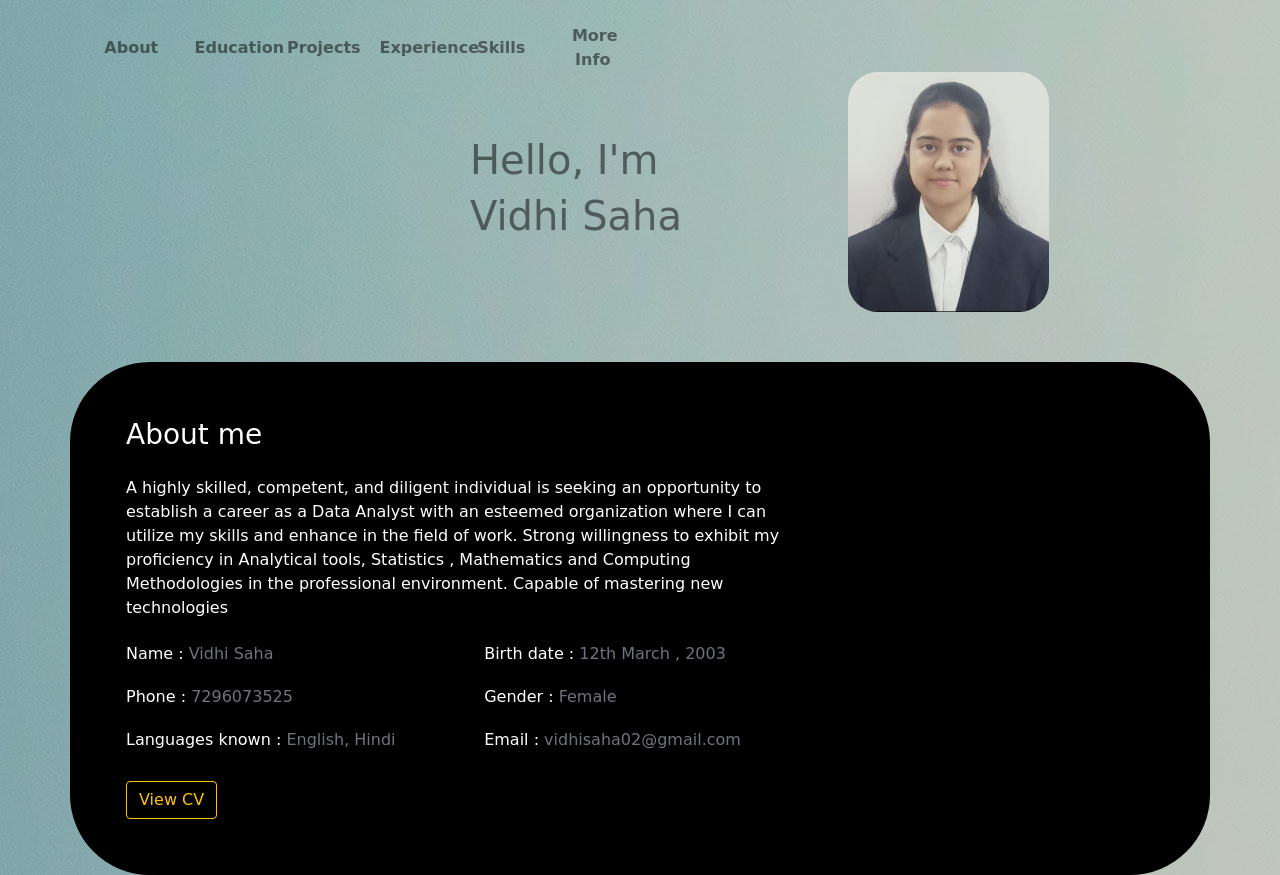
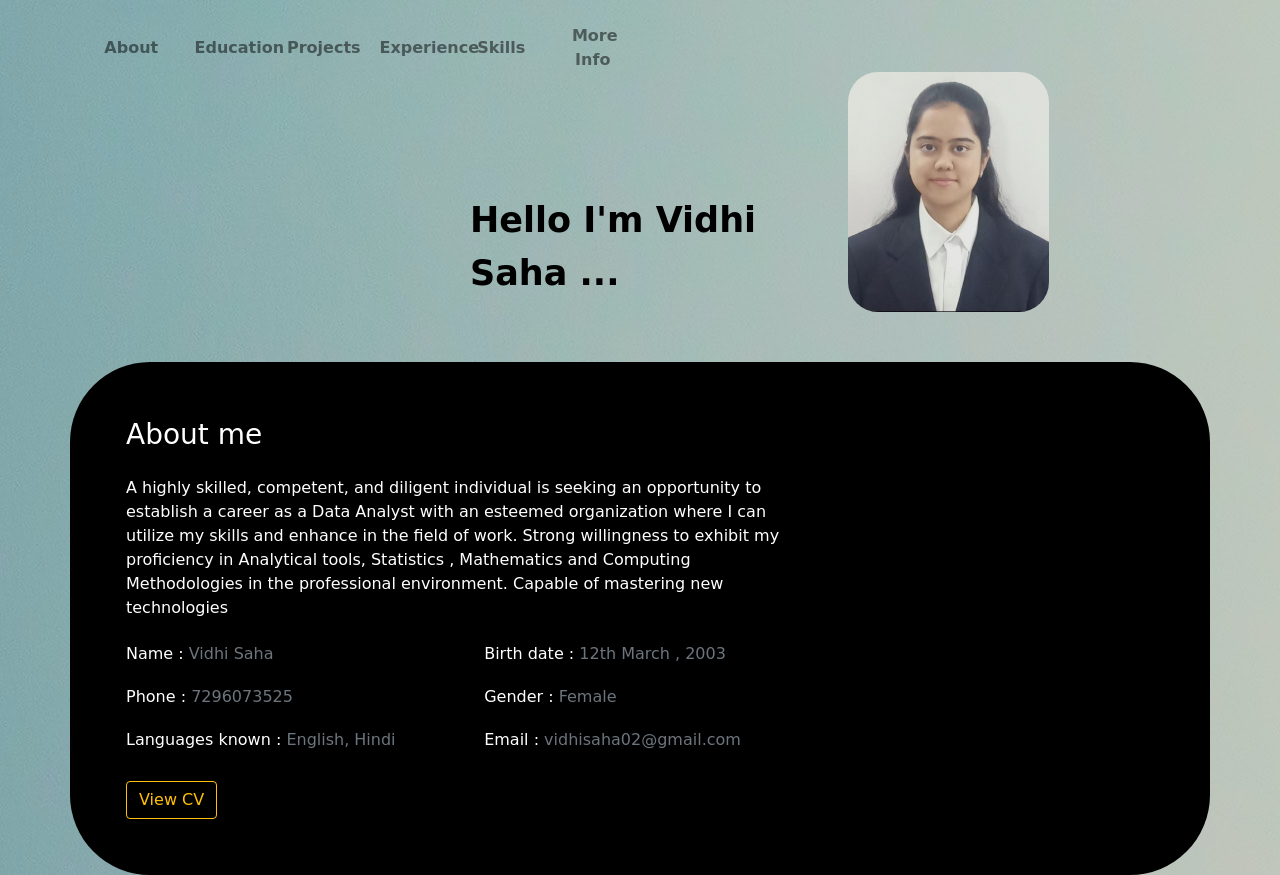
Before and after one commit to vidhisaha03/My-Portfolio, a plain HTML site: page index.html in a window 1280 px wide. Shown: the top 875 px of the page. Drawn offline with nearby package versions, Linux system fonts and the light colour scheme; a script that the page names is missing; a web font is replaced by a local one.

Commit message:
final commit

```diff
--- a/index.html
+++ b/index.html
@@ -58,11 +58,17 @@
         </div>
       </div>
     </div>
+
     <div class="main-container container">
       <div class="row main_row">
         <div class="col-6">
-          <h1 class="text-black-50">Hello, I'm</h1>
-          <h1 class="text-black-50">Vidhi Saha</h1>
+          <div class="">
+
+          <div class="heading1" ><b>Hello I'm Vidhi Saha ...</b></div>
+          <!-- <div class="heading2" ><b>Vidhi Saha</b></div> -->
+
+
+          </div>
 
         </div>
         <div class="col-6">
--- a/style.css
+++ b/style.css
@@ -18,7 +18,12 @@
     transition: 0.5s ease;
   }
 
-
+  .heading1{
+    position: absolute;
+    top: 2px;
+    color: #000;
+    font-size: 35px;
+  }
 
   .main-container{
     padding-left: 250px;
@@ -504,6 +509,8 @@
 
 }
 
+
+
 .bn391 {
   background-image: linear-gradient(135deg,#313552,white,black);
   border-radius: 6px;
```
